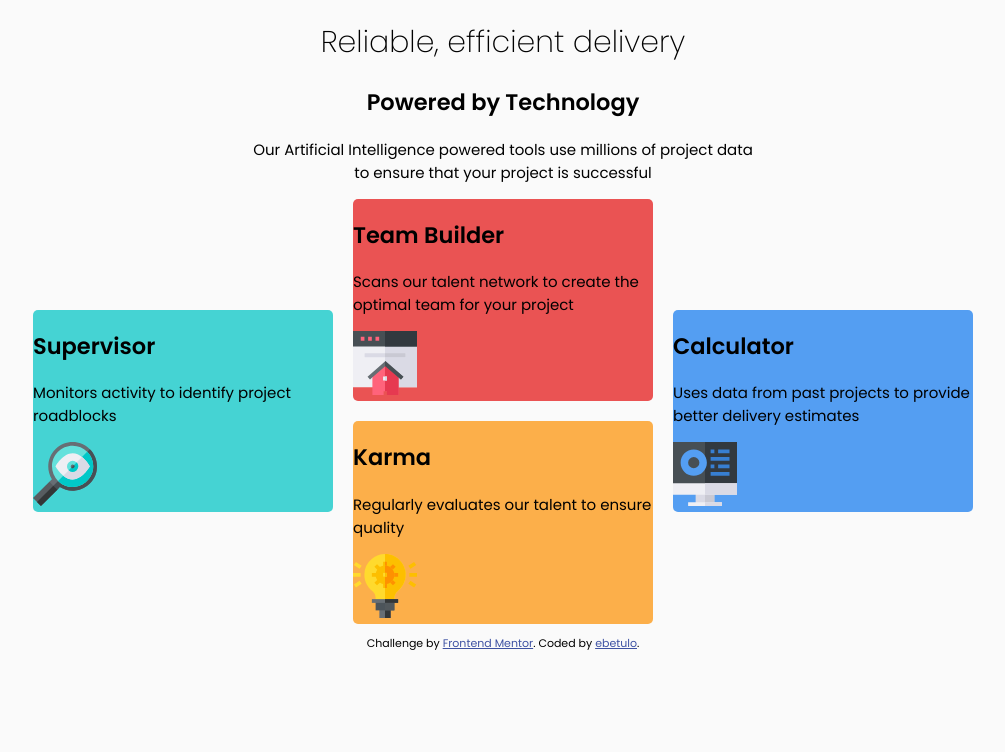
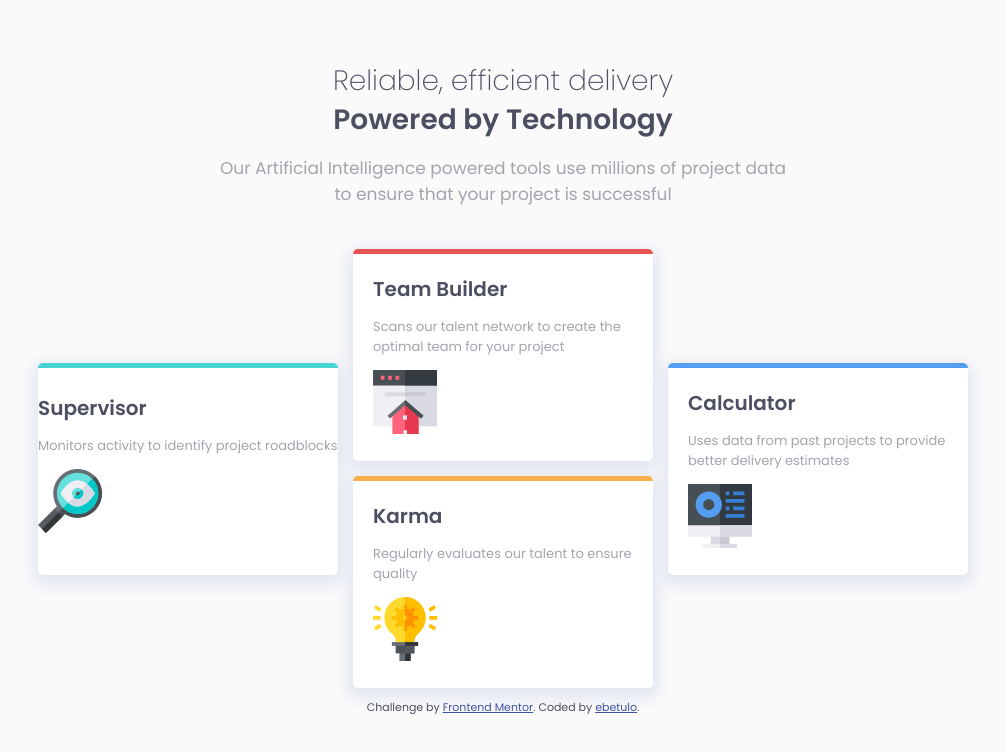
Before and after one commit to ebetulo/Frontendmentor.io-Challenges, a plain HTML site: page index.html in a window 1280 px wide. Shown: the whole page, without its empty margins (137-1142 px from the left). Drawn offline with Linux system fonts and the light colour scheme.

Commit message:
css changes

```diff
--- a/index.html
+++ b/index.html
@@ -21,29 +21,31 @@
   <div class="header">
     <h1>Reliable, efficient delivery</h1>
     <h2>Powered by Technology</h2>
-    <p>Our Artificial Intelligence powered tools use millions of project data <br>
-    to ensure that your project is successful</p>
+    <div class="subtitle">
+      <p>Our Artificial Intelligence powered tools use millions of project data <br>
+      to ensure that your project is successful</p>
+    </div>
   </div>
 
   <div class="cards">
     <div class="supervisor_card">
-      <h2>Supervisor</h2>
+      <h3>Supervisor</h3>
       <p>Monitors activity to identify project roadblocks</p>
       <img src="images/icon-supervisor.svg" alt="icon-supervisor">
 
     </div>
     <div class="teambuilder_card">
-      <h2>Team Builder</h2>
+      <h3>Team Builder</h3>
       <p>Scans our talent network to create the optimal team for your project</p>
       <img src="images/icon-team-builder.svg" alt="icon-team-builder">
     </div>
     <div class="karma_card">
-      <h2>Karma</h2>
+      <h3>Karma</h3>
       <p>Regularly evaluates our talent to ensure quality</p>
       <img src="images/icon-karma.svg" alt="icon-karma">
     </div>
     <div class="calculator_card">
-      <h2>Calculator</h2>
+      <h3>Calculator</h3>
       <p>Uses data from past projects to provide better delivery estimates</p>
       <img src="images/icon-calculator.svg" alt="icon-calculator">
     </div>
--- a/style.css
+++ b/style.css
@@ -1,52 +1,101 @@
 body {
   font-family: 'Poppins', sans-serif;
-  font-size: 15px;
   background-color:hsl(0, 0%, 98%);
+  color: hsl(234, 12%, 34%);
 }
 
 .header {
   text-align: center;
+  padding-bottom: 20px;
+  margin-top: 60px;
+  margin-bottom: 5px;
 }
 
 h1 {
+  font-size: 28px;
   font-weight: 200;
+  margin: 0;
 }
 
 h2 {
+  font-size: 28px;
   font-weight: 600;
+  margin: 0;
+  line-height: 1.3;
 }
 
-header p {
-  font-weight: 200;
+h3 {
+  font-size: 20px;
+  font-weight: 600;
+  margin: 0;
+}
+
+.subtitle {
+  font-size: 17px;
+  color: hsl(229, 6%, 66%);
+
 }
 .cards {
   display: grid;
   grid-template-columns: repeat(3,300px);
   grid-template-rows: repeat(4, auto);
-  grid-gap: 20px;
+  grid-gap: 15px;
   justify-content: center;
 }
 
 .supervisor_card {
- background-color: hsl(180, 62%, 55%);
+ background-color: hsl(0, 0%, 100%);
  border-radius: 5px 5px 5px 5px;
- grid-area: 2/1/4/2 ;
+ grid-area: 2/1/4/2;
+ padding: 20px;
+ border-top: solid 5px hsl(180, 62%, 55%);
+ box-shadow: 0px 5px 15px 5px hsl(224, 33%, 91%);
+ padding: 25px 0 ;
+}
+
+.supervisor_card p {
+  color: hsl(229, 6%, 66%);
+  font-size: 13px;
 }
 
 .teambuilder_card {
-  background-color: hsl(0, 78%, 62%);
+  background-color: hsl(0, 0%, 100%);
   border-radius: 5px 5px 5px 5px;
-  grid-area: 1/2/3/3 ;
+  grid-area: 1/2/3/3;
+  padding: 20px;
+  border-top: solid 5px hsl(0, 78%, 62%);
+  box-shadow: 0px 5px 15px 5px hsl(224, 33%, 91%);
+}
+
+.teambuilder_card p {
+  color: hsl(229, 6%, 66%);
+  font-size: 13px;
 }
 
 .karma_card {
-  background-color: hsl(34, 97%, 64%);
+  background-color: hsl(0, 0%, 100%);
   border-radius: 5px 5px 5px 5px;
-  grid-area: 3/2/5/3 ;
+  grid-area: 3/2/5/3;
+  padding: 20px;
+  border-top: solid 5px hsl(34, 97%, 64%);
+  box-shadow: 0px 5px 15px 5px hsl(224, 33%, 91%);
+}
+
+.karma_card p {
+  color: hsl(229, 6%, 66%);
+  font-size: 13px;
 }
 
 .calculator_card {
-  background-color: hsl(212, 86%, 64%);
+  background-color: hsl(0, 0%, 100%);
   border-radius: 5px 5px 5px 5px;
-  grid-area: 2/3/4/4 ;
+  grid-area: 2/3/4/4;
+  padding: 20px;
+  border-top: solid 5px hsl(212, 86%, 64%);
+  box-shadow: 0px 5px 15px 5px hsl(224, 33%, 91%);
 }
+
+.calculator_card p {
+  color: hsl(229, 6%, 66%);
+  font-size: 13px;
+}
```
